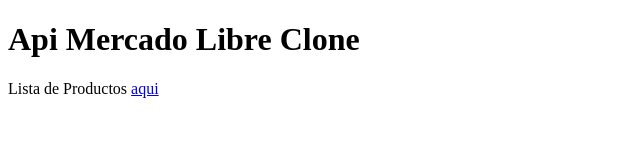
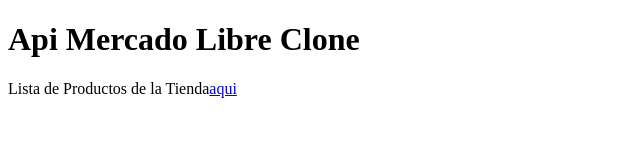
Before and after one commit to matifandy8/Api-MercadoLibre-clone, a website: page index.html in a window 1280 px wide. Shown: the whole page, without its empty margins (0-640 px from the left). Drawn offline with Linux system fonts and the light colour scheme.

Commit message:
packagejson

```diff
--- a/index.html
+++ b/index.html
@@ -7,6 +7,6 @@
 </head>
 <body>
     <h1>Api Mercado Libre Clone</h1>
-    <p>Lista de Productos <a href="https://matifandy8.github.io/Api-MercadoLibre-clone/products.json">aqui</a></p>
+    <p>Lista de Productos de la Tienda<a href="https://matifandy8.github.io/Api-MercadoLibre-clone/products.json">aqui</a></p>
 </body>
 </html>
```
Also changed, not shown: package.json (added, +28 -0 lines).
